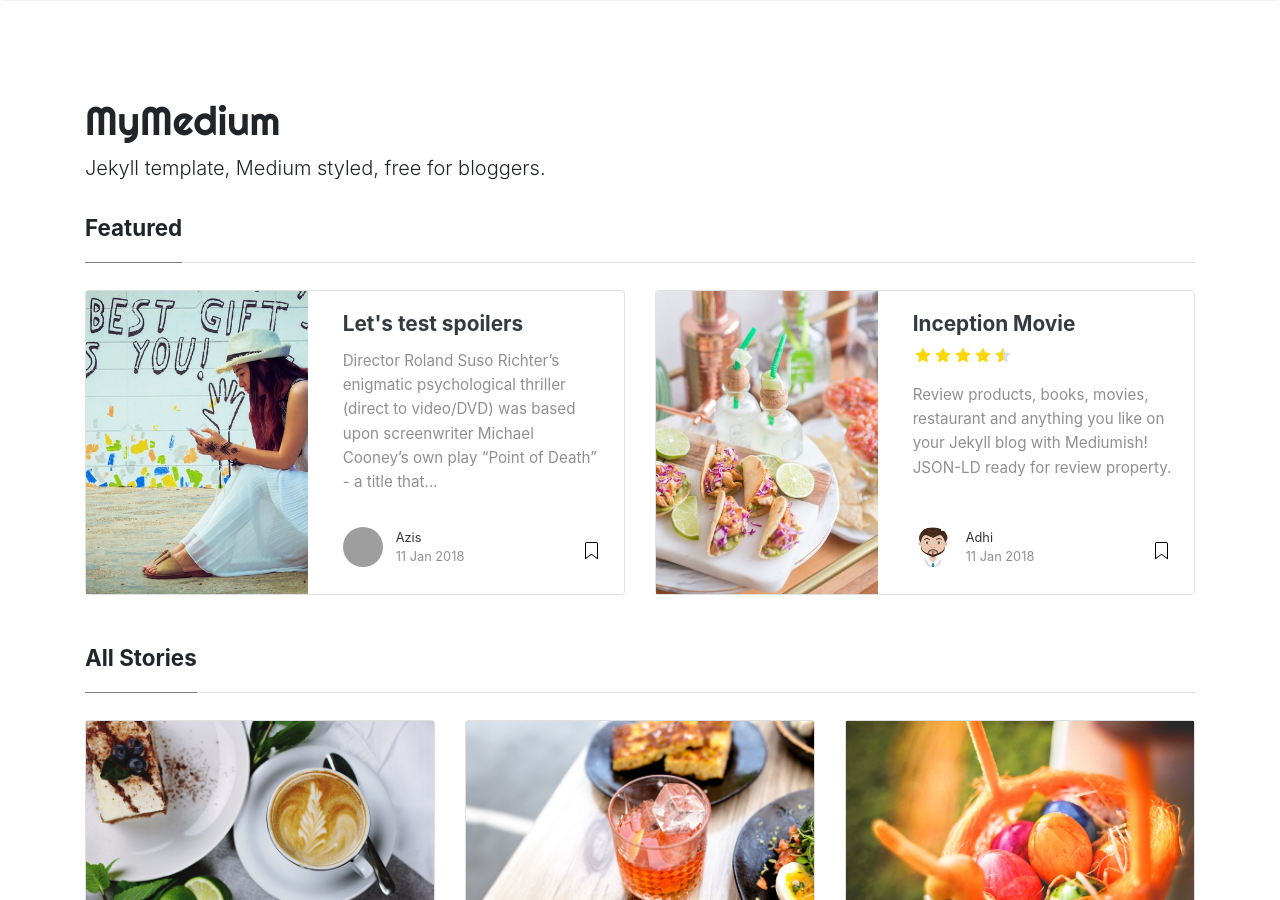
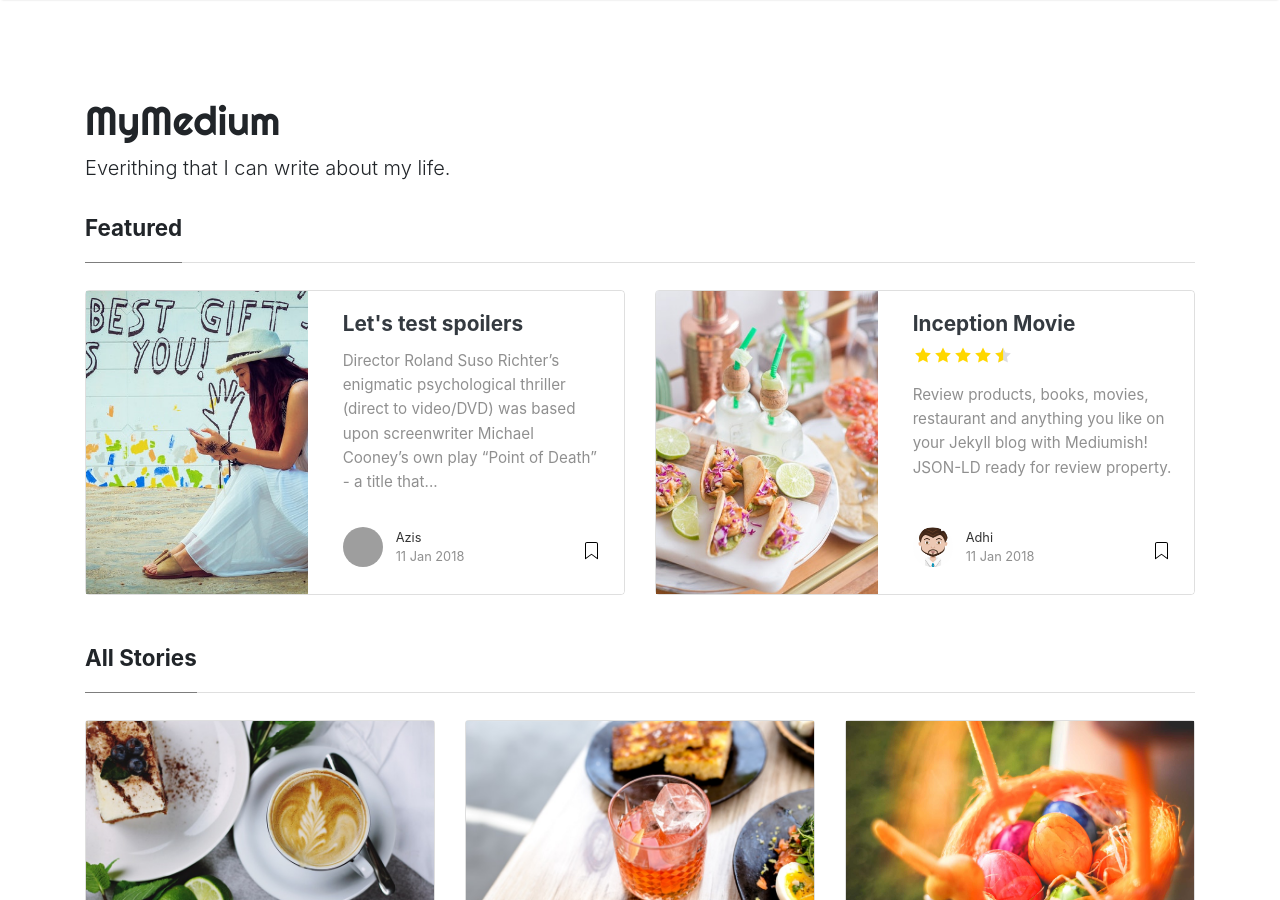
Before and after one commit to mukhamadazistholib/blog-demo, a Jekyll site: the page built from index.html, in a window 1280 px wide and 900 px high. Built offline with Jekyll 4.4.1, drawn with Linux system fonts in a browser that asks for light colours; nearby versions of some CDN libraries; the list of posts is cut into pages by our own code; grey boxes are pictures that could not be loaded.

Commit message:
update desc

```diff
--- a/_config.yml
+++ b/_config.yml
@@ -1,7 +1,7 @@
 # Site
 name: "MyMedium"
 title: "MyMedium"
-description: "Jekyll template, Medium styled, free for bloggers."
+description: "Everithing that I can write about my life."
 logo: 'assets/images/logo.png'
 favicon: 'assets/images/logo.png'
 baseurl: /blog-demo
```
